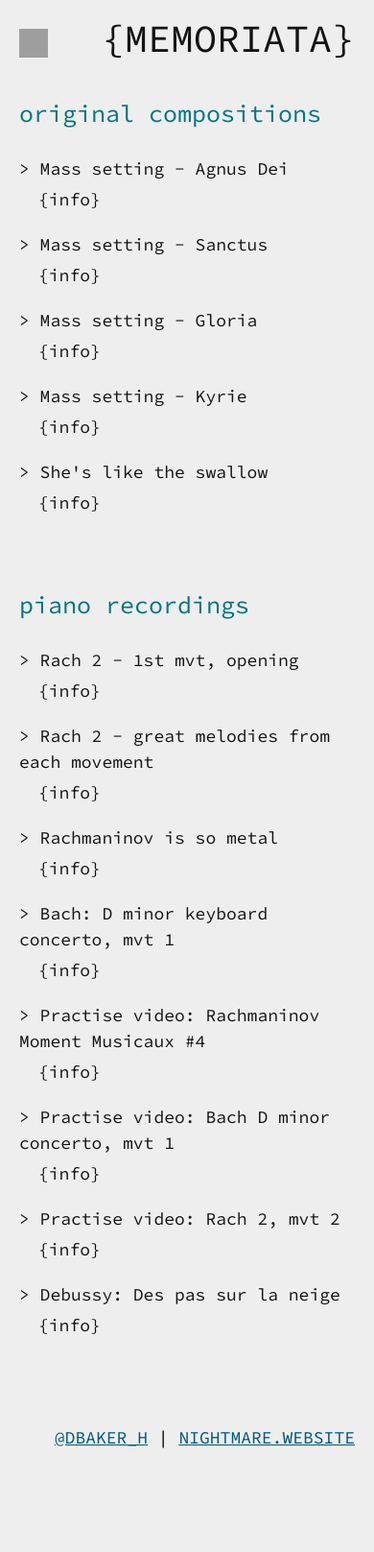
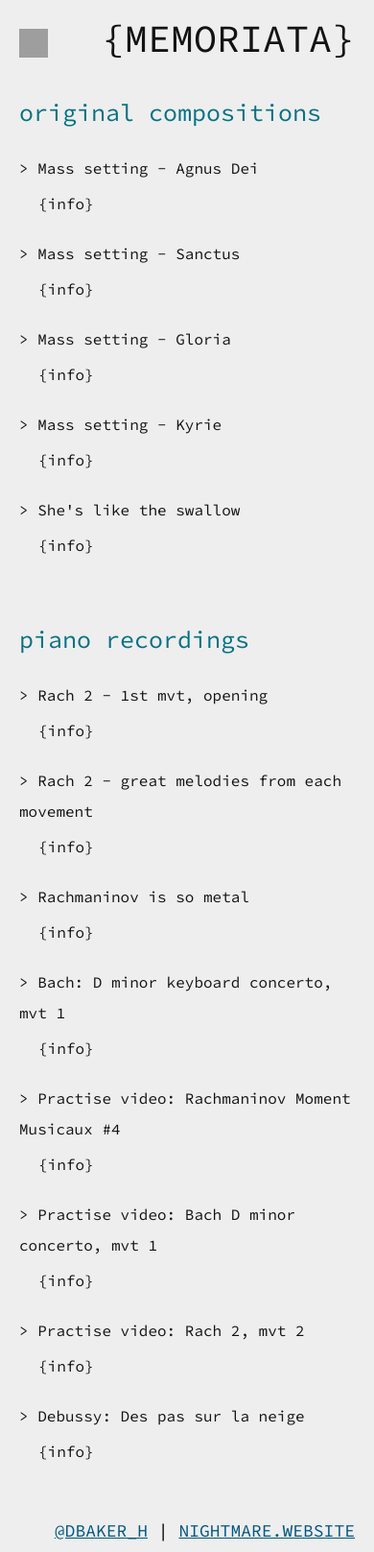
Before and after one commit to d-baker/navsite, a Jekyll site: the page built from video.html, in a window 390 px wide. Shown: the whole page at 96% size. Built offline with Jekyll 4.4.1, drawn with Linux system fonts in a browser that asks for light colours; nearby versions of some CDN libraries; some web fonts are replaced; library files that are not in the unit come from our copies; comment, search, counter and statistics services are not loaded; before the commit the page ends 1521 px from its top, so only the background shows below that; grey boxes are pictures that could not be loaded.

Commit message:
trialling font size/lineheight adjustments for mobile

```diff
--- a/_sass/blog.scss
+++ b/_sass/blog.scss
@@ -83,7 +83,7 @@ code {
 	border: 1px solid $batcolor;
 	padding: 10px;
 	display: block;
-	margin-bottom: 10px;
+	margin-bottom: 15px;
 	color: $highlight;
 	background: $batcolor + #444444;
 }
--- a/_sass/responsive.scss
+++ b/_sass/responsive.scss
@@ -1,6 +1,6 @@
 @media screen and (max-width: 960px) {
-	body {
-		font-size: 18px;
+	li {
+		line-height: 2em;
 	}
 
 	h1 {
@@ -17,10 +17,7 @@
 		margin-top: 30px;
 	}
 	.avblock {
-		margin-bottom: 35px;
-
 		p.descrip {
-			font-size: 16px;
 			margin-left: 20px;
 		}
 
@@ -33,7 +30,6 @@
 		}
 
 		h2 {
-			font-size: 18px;
 			.options {
 				margin-top: 5px;
 				margin-left: 10px;
```
